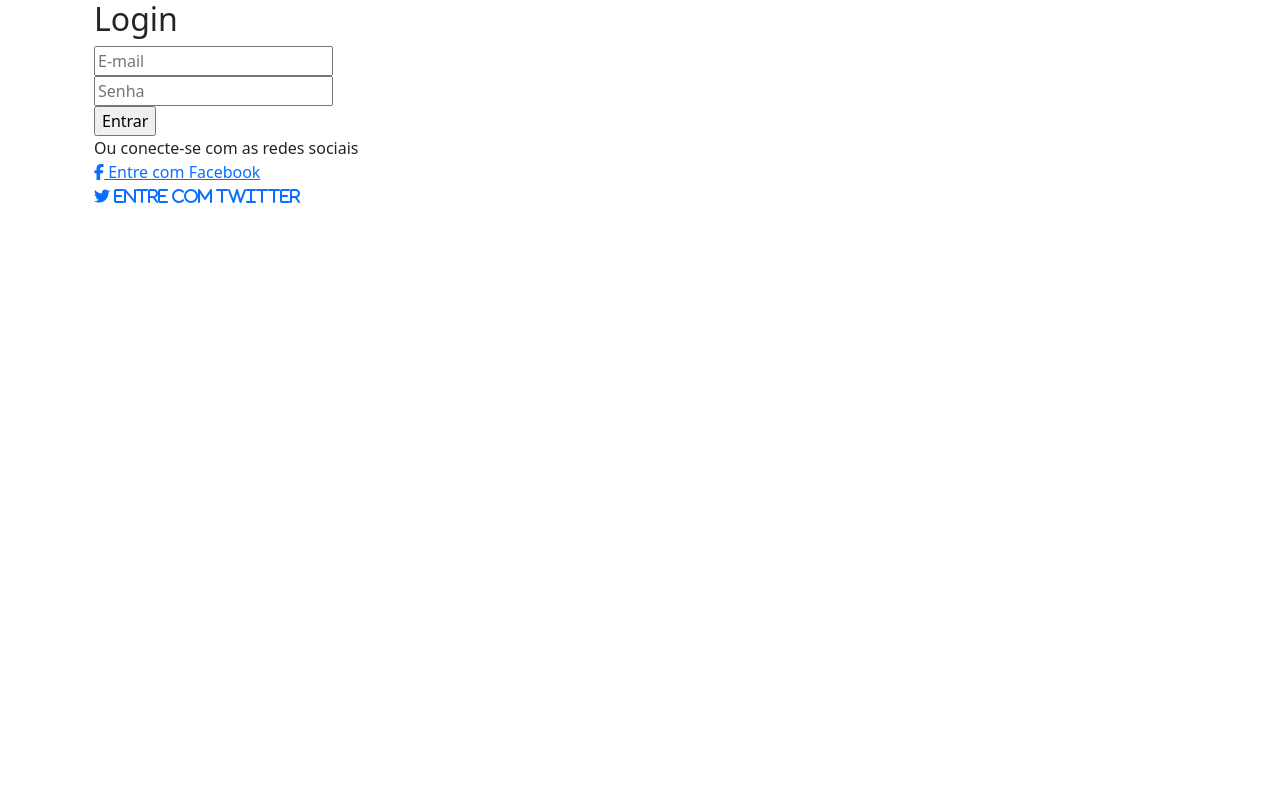
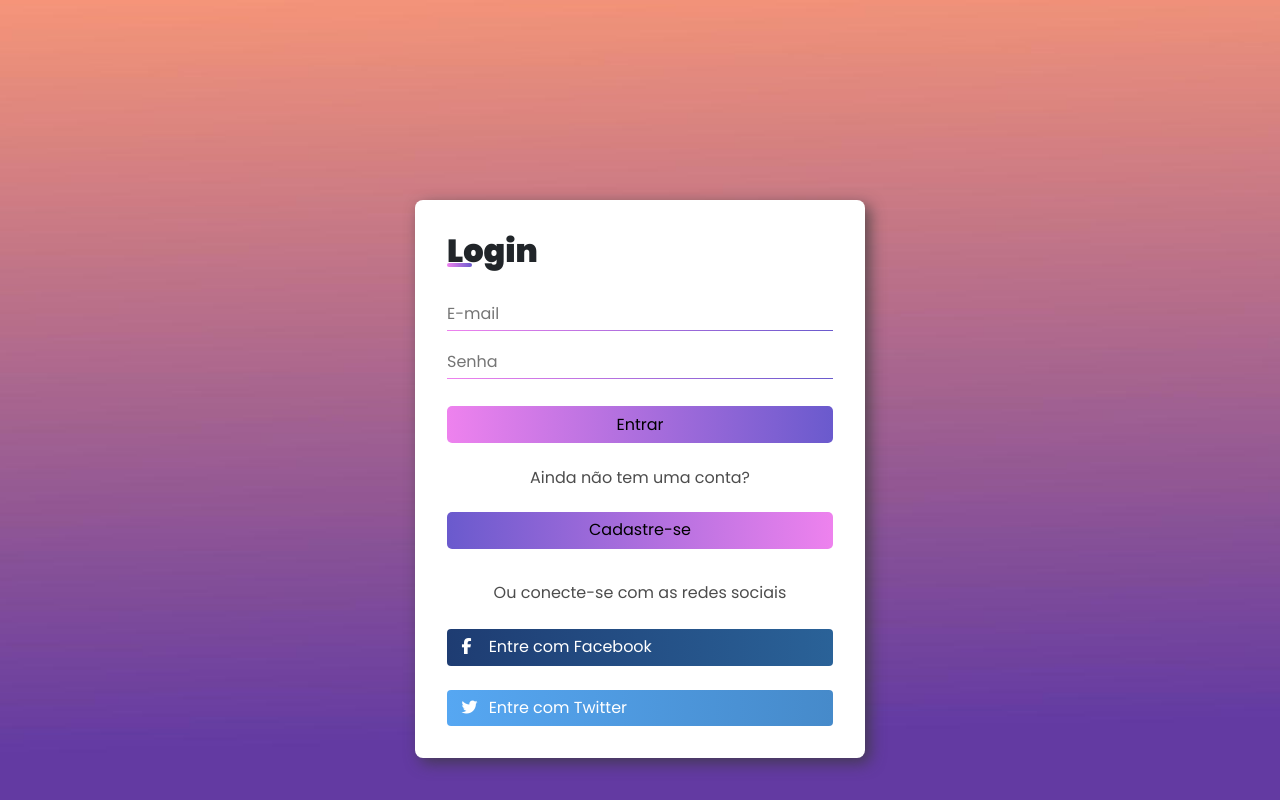
Before and after one commit to eloisantunes/pagina-login, a plain HTML site: page login.html in a window 1280 px wide. Drawn offline with Linux system fonts and the light colour scheme.

Commit message:
usando css

```diff
--- a/css/style.css
+++ b/css/style.css
@@ -0,0 +1,195 @@
+@import url('https://fonts.googleapis.com/css2?family=Poppins:ital,wght@0,100;0,200;0,300;0,400;0,500;0,900;1,100;1,200;1,300;1,400;1,500;1,600;1,700;1,900&display=swap');
+
+*{
+    margin: 0;
+    padding: 0;
+    border: 0;
+    box-sizing: border-box;
+    font-family: 'Poppins', sans-serif;
+}
+
+body{
+    min-height: 100vh;
+    min-width: 100vh;
+    background-image: url(../img/backgroundImg.jpg.jpg);
+    background-repeat: no-repeat;
+    background-size: cover;
+}
+
+form {
+    overflow: hidden;
+}
+
+@keyframes move {
+    from {
+        opacity: 0;
+        transform: translateX(-25%);
+    }
+    to {
+        opacity: 1;
+        transform: translateX(0%);
+    }
+}
+
+form .input-field:nth-child(1){
+    animation: move 500ms;
+}
+
+form .input-field:nth-child(2){
+    animation: move 400ms;
+    animation-delay: 100ms;
+    animation-fill-mode: backwards ;
+}
+
+form [type='submit']{
+    animation: move 400ms;
+    animation-delay: 250ms;
+    animation-fill-mode: backwards;
+}
+
+main.container{
+    display: flexbox;
+    align-items: center;
+    justify-content: center;
+    max-width: 450px;
+    min-height: 50vh;
+    padding: 2rem;
+    margin-top: 200px;
+    box-shadow: 5px 5px 15px rgba(58, 58, 58, 0.76);
+    border-radius: 8px;
+    background-color: white;
+}
+
+main h2{
+    font-weight: 600;
+    margin-bottom: 2rem;
+    position: relative;
+}
+
+main h2::before{
+    content:"";
+    position: absolute;
+    height: 4px;
+    width: 25px;
+    bottom: 3px;
+    left: 0;
+    border-radius: 8px;
+    background: linear-gradient(to left, slateblue, violet);
+}
+
+form{
+    display: flex;
+    flex-direction: column;
+}
+
+.input-field{
+    position: relative;
+}
+
+form .input-field:first-child{
+    margin-bottom: 1.5rem;
+}
+
+.input-field .underline::before{
+    content: "";
+    position: absolute;
+    height: 1px;
+    width: 100%;
+    bottom: -5px;
+    left: 0;
+    background-color: rgba(0, 0, 0, 0.3);
+}
+
+.input-field .underline::after{
+    content: "";
+    position: absolute;
+    height: 1px;
+    width: 100%;
+    bottom: -5px;
+    left: 0;
+    background: linear-gradient(to left, slateblue, violet);
+}
+
+.input-field{
+    outline: none;
+    font-size: 1rem;
+    color: rgba(0, 0, 0, 0.7);
+}
+
+.input-field input ::placeholder{
+    color: rgba(0, 0, 0, 0.5);
+}
+
+form [type='submit']{
+    margin-top: 2rem;
+    padding: 0.4rem;
+    background:linear-gradient(to left, slateblue, violet);
+    font-size: 1rem;
+    font-weight: 400;
+    border-radius: 5px;
+    transition: all 0.4s ease;
+}
+
+form [type='submit']:hover{
+    letter-spacing: 0.5px;
+    background:linear-gradient(to right, slateblue, violet);
+}
+
+form [type='button']{
+    padding: 0.4rem;
+    background:linear-gradient(to right, slateblue, violet);
+    font-size: 1rem;
+    font-weight: 400;
+    border-radius: 5px;
+    transition: all ease;
+}
+
+form [type='button']:hover{
+    letter-spacing: 0.5px;
+    background:linear-gradient(to left, slateblue, violet);
+}
+
+.account{
+    color: rgba(0, 0, 0, 0.7);
+    text-align: center;
+    padding: 0.4rem;
+    margin-top: 1rem;
+    margin-bottom: 1rem;
+}
+
+.footer{
+    display: flex;
+    flex-direction: column;
+    margin-top: 2rem;
+}
+
+.footer span{
+    color: rgba(0, 0, 0, 0.7);
+    text-align: center;
+}
+
+.footer .social-field{
+    padding: 0.4rem;
+    border-radius: 4px;
+    font-size: 1rem;
+    width: 100%;
+    margin-top: 1.5rem;
+}
+
+.footer .social-field a{
+    text-decoration: none;
+    color: rgb(255, 255, 255);
+}
+
+.footer .social-field a i{
+    margin: 0 0.5rem;
+    width: 15px;
+}
+
+.footer .social-field.twitter{
+    background: linear-gradient(to right, #56a7f2, #468aca);
+}
+
+.footer .social-field.facebook{
+    background: linear-gradient(to right, #1e3c72, #2a6298);
+}
--- a/login.html
+++ b/login.html
@@ -26,6 +26,8 @@
                 </div>
 
                 <input type="submit" value="Entrar">
+                <span class="account">Ainda não tem uma conta?</span>
+                <input type="button" value="Cadastre-se">
 
             </form>
 
@@ -40,9 +42,8 @@
                     </div>
                     <div class="social-field twitter">
                         <a href="#">
-                            <i class="fab fa-twitter">
+                            <i class="fab fa-twitter"></i>
                                 Entre com Twitter
-                            </i>
                         </a>
                     </div>
                 </div>
```
Also changed, not shown: img/backgroundImg.jpg.jpg (added).
